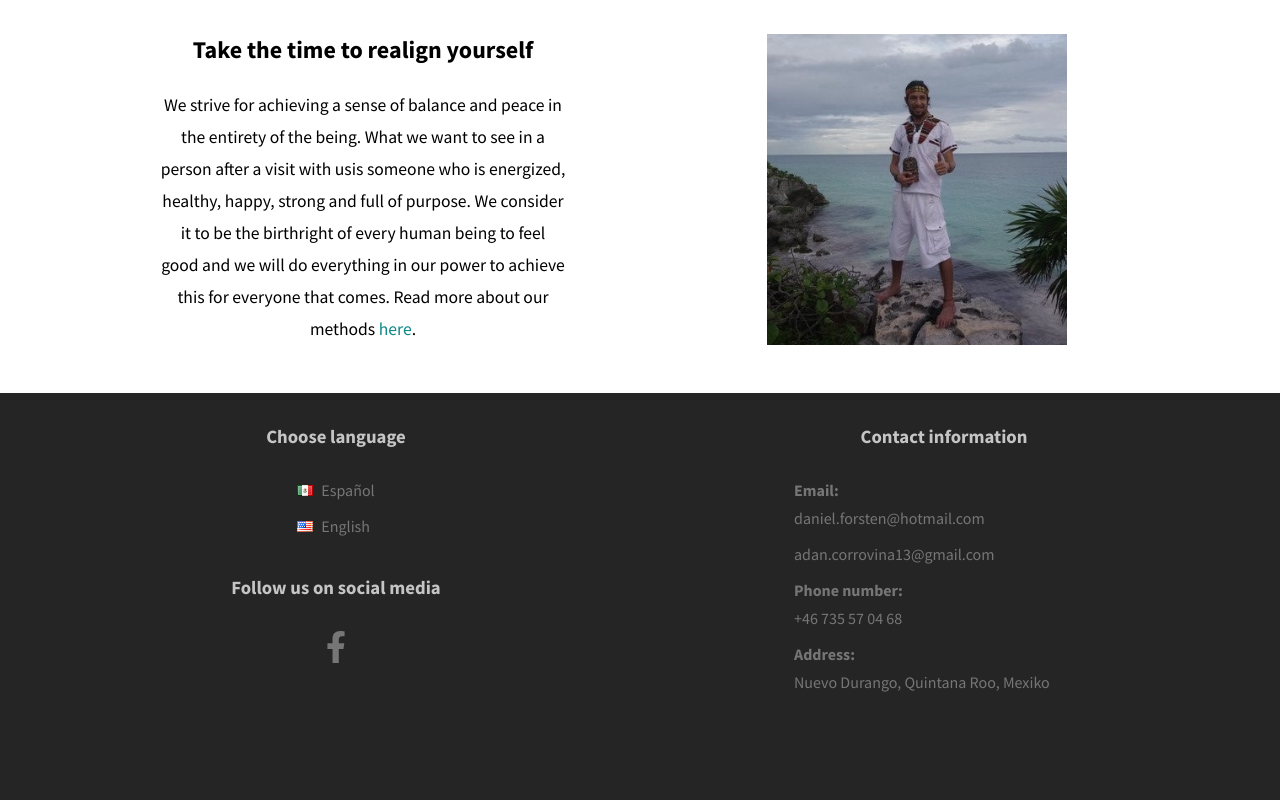
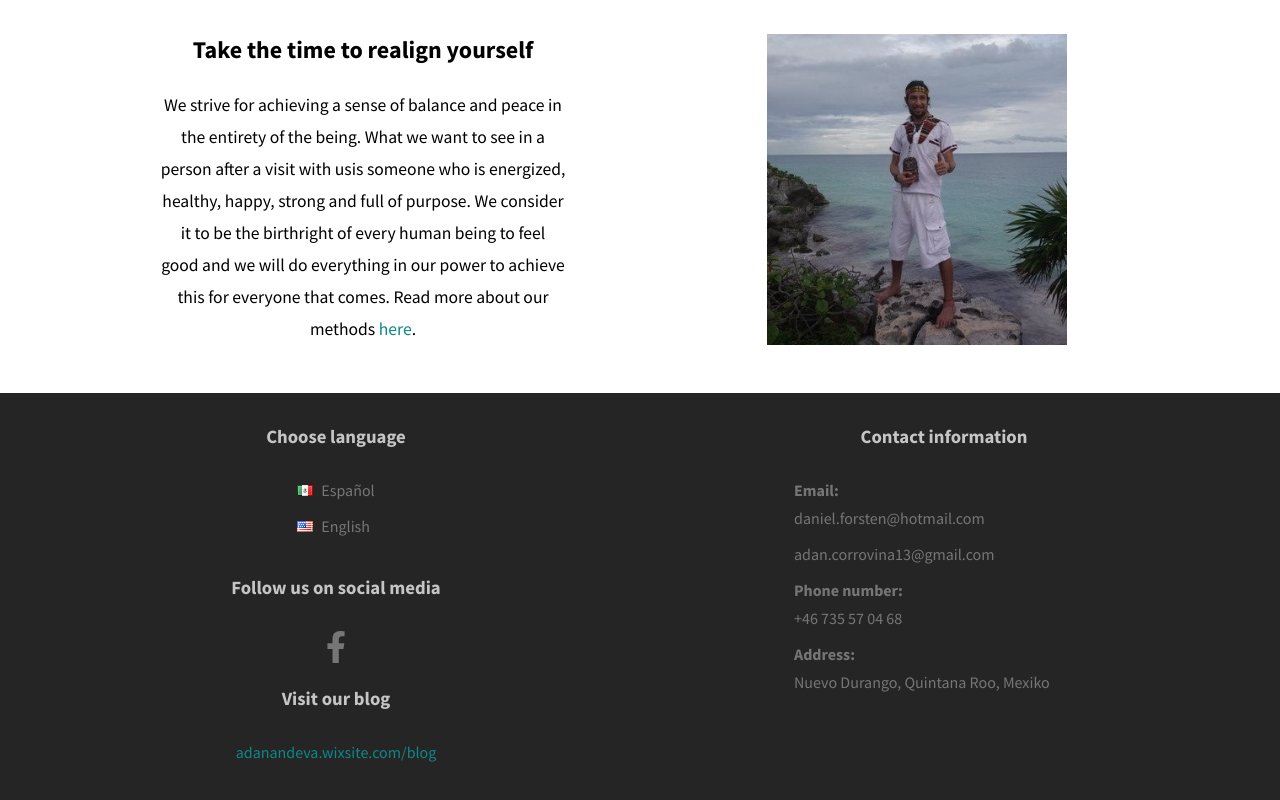
Before and after one commit to breukskit/adan_and_eva, a React (Create React App) app in the folder frontend/: page / in a window 1280 px wide. Shown: the part 1323-2123 px from the top of the page. Built offline with nearby package versions, Linux system fonts and the light colour scheme; grey boxes are pictures that could not be loaded; the HTML template or start-up script is replaced by a standard one.

Commit message:
Added llink to blog

```diff
--- a/frontend/src/components/Footer.tsx
+++ b/frontend/src/components/Footer.tsx
@@ -9,6 +9,7 @@ import mexicanFlag from '../assets/mexican-flag.png';
 import britishFlag from '../assets/british-flag.png';
 
 import { createUseStyles } from 'react-jss';
+import { theme } from '../Theme';
 
 const useStyles = createUseStyles({
   footer: {
@@ -67,6 +68,12 @@ const useStyles = createUseStyles({
     width: '300',
     height: '300',
   },
+  inlineLink: {
+    color: theme.primaryColor,
+    '&:hover': {
+      textDecoration: 'underline',
+    },
+  },
 });
 
 interface IFooterProps {
@@ -123,6 +130,20 @@ export const Footer = (props: IFooterProps) => {
               <FontAwesomeIcon icon={faFacebookF} color="#767676" size="2x" />
             </a>
           </div>
+          <h3 className={classes.footerHeader}>
+            {language === 'english' && 'Visit our blog'}
+            {language === 'spanish' && 'Visita nuestro blog'}
+          </h3>
+          <div className={classes.socialMediaLinks}>
+            <a
+              className={classes.inlineLink}
+              href="https://adanandeva.wixsite.com/blog"
+              rel="noreferrer"
+              target="_blank"
+            >
+              adanandeva.wixsite.com/blog
+            </a>
+          </div>
         </div>
 
         <div className={classes.rightContent}>
```
Also changed, not shown: 1 other file (tests, documents, lock files or other folders).
